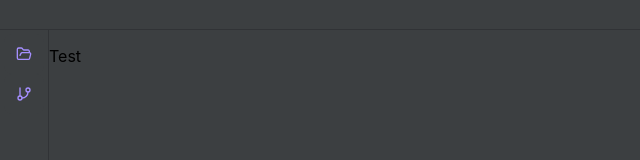
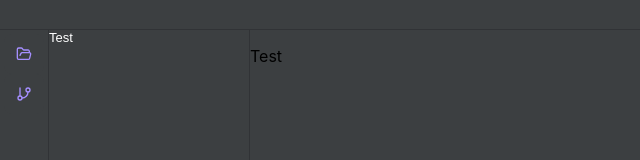
Before and after one commit to LilianMrzt/dev-ink, a React (Create React App) app: page / in a window 1280 px wide. Both pictures are taken after a click on the button 24 px from the left and 54 px from the top of the page. Shown: the top 160 px of the page, without its empty margins (0-640 px from the left). Built offline with nearby package versions, Linux system fonts and the light colour scheme.

Commit message:
[FEAT] Ajout d'un drawer resizable

```diff
--- /dev/null
+++ b/src/interfaces/ui/components/blocs/side-menu/ResizableDrawerProps.ts
@@ -0,0 +1,6 @@
+import { ReactNode } from 'react'
+
+export interface ResizableDrawerProps {
+    storageKey: string
+    children: ReactNode
+}
--- /dev/null
+++ b/src/ui/blocs/side-menu/ResizableDrawer.tsx
@@ -0,0 +1,81 @@
+import React, { FC, useEffect, useRef, useState } from 'react'
+import './resizable-drawer.css'
+import { ResizableDrawerProps } from '@interfaces/ui/components/blocs/side-menu/ResizableDrawerProps'
+
+const MIN_WIDTH = 200
+const MAX_WIDTH = 600
+
+const ResizableDrawer: FC<ResizableDrawerProps> = ({
+    children,
+    storageKey
+}) => {
+    const [width, setWidth] = useState<number>(() => {
+        const stored = localStorage.getItem(storageKey)
+        return stored ? Math.min(Math.max(Number(stored), MIN_WIDTH), MAX_WIDTH) : MIN_WIDTH
+    })
+
+    const isDragging = useRef(false)
+
+    /**
+     * Déclenché lors du clic sur la poignée de redimensionnement.
+     * Active le mode redimensionnement et ajoute les listeners nécessaires.
+     */
+    const handleMouseDown = () => {
+        isDragging.current = true
+        document.body.style.cursor = 'ew-resize'
+        document.addEventListener('mousemove', handleMouseMove)
+        document.addEventListener('mouseup', handleMouseUp)
+    }
+
+    /**
+     * Événement de mouvement de la souris pendant le redimensionnement.
+     * Met à jour dynamiquement la largeur du tiroir et la sauvegarde.
+     * @param e
+     */
+    const handleMouseMove = (e: MouseEvent) => {
+        if (!isDragging.current) return
+
+        const newWidth = Math.min(Math.max(e.clientX - 50, MIN_WIDTH), MAX_WIDTH)
+        setWidth(newWidth)
+        localStorage.setItem(storageKey, newWidth.toString())
+    }
+
+    /**
+     * Déclenché lors du relâchement de la souris.
+     * Met fin au redimensionnement et nettoie les listeners.
+     */
+    const handleMouseUp = () => {
+        isDragging.current = false
+        document.body.style.cursor = 'default'
+        document.removeEventListener('mousemove', handleMouseMove)
+        document.removeEventListener('mouseup', handleMouseUp)
+    }
+
+    /**
+     * Nettoyage automatique des listeners au démontage du composant.
+     */
+    useEffect(() => {
+        return () => {
+            document.removeEventListener('mousemove', handleMouseMove)
+            document.removeEventListener('mouseup', handleMouseUp)
+            document.body.style.cursor = 'default'
+        }
+    }, [])
+
+    return (
+        <div
+            className={'resizable-drawer'}
+            style={{
+                width
+            }}
+        >
+            {children}
+            <div
+                className={'resizable-drawer-handle'}
+                onMouseDown={handleMouseDown}
+            />
+        </div>
+    )
+}
+
+export default ResizableDrawer
--- a/src/ui/blocs/side-menu/SideMenu.tsx
+++ b/src/ui/blocs/side-menu/SideMenu.tsx
@@ -1,23 +1,88 @@
-import React from 'react'
+import React, { useState } from 'react'
 import './side-menu.css'
 import SideMenuButton from '@ui/blocs/side-menu/SideMenuButton'
 import { FolderOpenIcon, GitBranchIcon } from '@resources/Icons'
+import ResizableDrawer from '@ui/blocs/side-menu/ResizableDrawer'
+import Text from '@components/common/text/Text'
 
 const SideMenu = () => {
+    const [isProjectDrawerOpen, setIsProjectDrawerOpen] = useState(false)
+    const [isGitDrawerOpen, setIsGitDrawerOpen] = useState(false)
+
+    /**
+     * Ferme explicitement le tiroir Git.
+     */
+    const closeGitDrawer = () => {
+        setIsGitDrawerOpen(false)
+    }
+
+    /**
+     * Ferme explicitement le tiroir des projets.
+     */
+    const closeProjectDrawer = () => {
+        setIsProjectDrawerOpen(false)
+    }
+
+    /**
+     * Bascule l’état du tiroir des projets.
+     * Ferme le tiroir Git s'il est ouvert.
+     */
+    const toggleProjectDrawer = () => {
+        setIsProjectDrawerOpen(!isProjectDrawerOpen)
+        closeGitDrawer()
+    }
+
+    /**
+     * Bascule l’état du tiroir Git.
+     * Ferme le tiroir des projets s'il est ouvert.
+     */
+    const toggleGitDrawer = () => {
+        setIsGitDrawerOpen(!isGitDrawerOpen)
+        closeProjectDrawer()
+    }
+
+
+
     return (
+        <div
+            className={'side-menu-wrapper'}
+        >
             <div
                 className={'side-menu'}
             >
                 <SideMenuButton
-                onClick={() => {}}
+                    onClick={() => {
+                        toggleProjectDrawer()
+                    }}
                 >
                     <FolderOpenIcon/>
                 </SideMenuButton>
                 <SideMenuButton
-                onClick={() => {}}
+                    onClick={() => {
+                        toggleGitDrawer()
+                    }}
                 >
                     <GitBranchIcon/>
                 </SideMenuButton>
+            </div>
+            {isProjectDrawerOpen && (
+                <ResizableDrawer
+                    storageKey={'ProjectDrawerStorageKey'}
+                >
+                    <Text>
+                        Test
+                    </Text>
+                </ResizableDrawer>
+            )}
+            {isGitDrawerOpen && (
+                <ResizableDrawer
+                    storageKey={'GitDrawerStorageKey'}
+                >
+                    <Text>
+                        Test
+                    </Text>
+                </ResizableDrawer>
+            )}
         </div>
     )
 }
--- /dev/null
+++ b/src/ui/blocs/side-menu/resizable-drawer.css
@@ -0,0 +1,21 @@
+.resizable-drawer {
+    height: calc(100vh - 50px);
+    min-width: 200px;
+    max-width: 600px;
+    background-color: var(--primary);
+    border-right: 1px solid var(--secondary);
+    position: relative;
+    display: flex;
+    flex-direction: column;
+}
+
+.resizable-drawer-handle {
+    width: 6px;
+    cursor: ew-resize;
+    position: absolute;
+    top: 0;
+    right: -3px;
+    height: 100%;
+    background-color: transparent;
+    z-index: 10;
+}
--- a/src/ui/blocs/side-menu/side-menu.css
+++ b/src/ui/blocs/side-menu/side-menu.css
@@ -1,3 +1,8 @@
+.side-menu-wrapper {
+    display: flex;
+    flex-direction: row;
+}
+
 .side-menu {
     width: 49px;
     height: calc(100vh - 50px);
```
Lines whose indentation alone changed are shown as unchanged.
